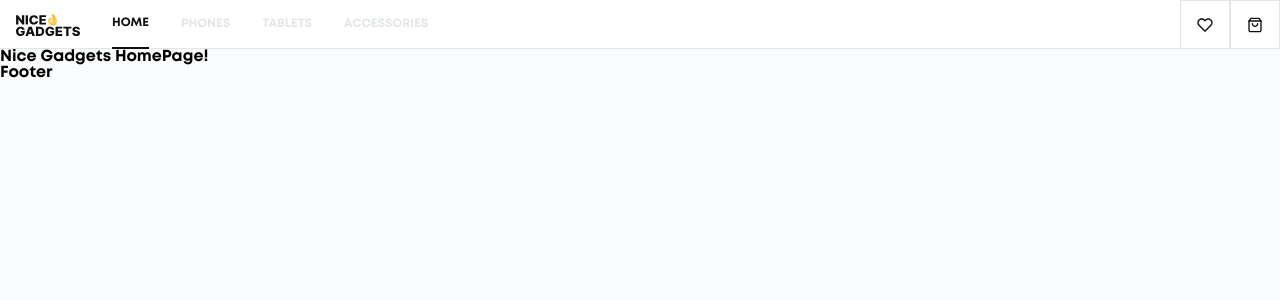
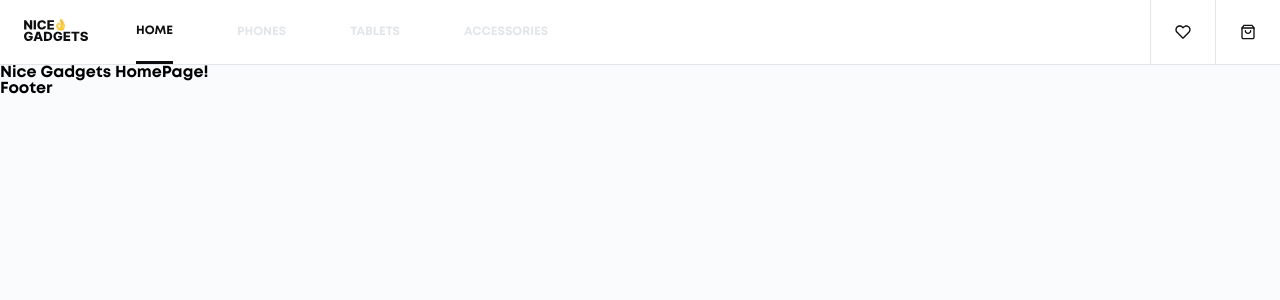
Before and after one commit to Hexa-Coders-aug23/product_catalog, a React (Create React App) app: page / in a window 1280 px wide. Shown: the top 300 px of the page. Built offline with nearby package versions, Linux system fonts and the light colour scheme.

Commit message:
header finished, Burger-folder created

```diff
--- /dev/null
+++ b/src/modules/shared/components/burger/index.tsx
@@ -0,0 +1 @@
+export * from './Burger';
--- a/src/modules/shared/components/header/Header.module.scss
+++ b/src/modules/shared/components/header/Header.module.scss
@@ -1,113 +1,128 @@
 @import '../../../../App.module.scss';
 
+@mixin displayPosition {
+  display: flex;
+  flex-direction: row;
+  justify-content: center;
+}
+
+@mixin pageNamePosition {
+  display: flex;
+  align-items: center;
+  font-family: 'Mont', sans-serif;
+  font-size: 12px;
+  font-weight: 800;
+  text-transform: uppercase;
+}
+
+@mixin iconPosition {
+  display: none;
+  background-repeat: no-repeat;
+  background-position: center;
+
+  @include onTablet {
+    display: block;
+    width: 48px;
+  }
+
+  @include onDesktop {
+    display: block;
+    width: 64px;
+  }
+}
+
 .header {
+  height: 48px;
+  gap: 16px;
+  @include displayPosition;
+  background-color: $color__white;
+  border-bottom: 1px solid $color__elements;
+
   @include onDesktop {
     height: 64px;
     gap: 24px;
   }
-
-  @include onTablet {
-    height: 48px;
-    gap: 16px;
 }
 
-  display: flex;
-  flex-direction: row;
-  background-color: $color__white;
-  border-bottom: 1px solid $color__elements;
+.logo {
+  margin: 14px 16px;
 
-  &__logo {
   @include onDesktop {
     margin: 19px 24px;
   }
+}
+
+.navbar {
+  height: 100%;
+  @include displayPosition;
 
   @include onTablet {
-      margin: 14px 16px;
+    gap: 32px;
   }
-  }
-}
-
-nav {
-  display: flex;
-  flex-direction: row;
-  justify-content: center;
-}
-.navbar {
-  &__block {
-    height: 100%;
-    max-width: 425px;
-    display: flex;
-    flex-direction: row;
-    align-items: center;
-    justify-content: space-between;
-    list-style: none;
-    padding: 0;
-    margin: 0;
 
   @include onDesktop {
     gap: 64px;
   }
+}
+
+.page {
+  text-decoration: none;
+  color: $color__elements;
+  @include displayPosition;
+}
+
+.pageName {
+  display: none;
 
   @include onTablet {
-      gap: 32px;
+    @include pageNamePosition;
+  }
+
+  @include onDesktop {
+    height: 100%;
+    @include pageNamePosition;
   }
 }
 
-  &__item {
-    font-family: 'Mont', sans-serif;
-    font-size: 12px;
-    font-weight: 800;
-    text-decoration: none;
-    text-transform: uppercase;
-    color: $color__elements;
-    justify-content: center;
+.icons {
+  width: 100%;
+  @include displayPosition;
+  justify-content: flex-end;
+}
 
-    &__name {
-      display: flex;
-      align-items: center;
+.icon {
+  width: 48px;
+  @include displayPosition;
+  border-left: 1px solid $color__elements;
+}
+
+.favourites {
+  background-image: url(../../../../static/icons/Favourites_Heart.svg);
+  @include iconPosition;
+}
+
+.cart {
+  background-image: url(../../../../static/icons/Shopping_bag_Cart.svg);
+  @include iconPosition;
+}
+
+.menu {
+  display: block;
+  background-image: url(../../../../static/icons/Menu.svg);
+  background-repeat: no-repeat;
+  background-position: center;
+
+  @include onTablet {
+    display: none;
+  }
 
   @include onDesktop {
-        height: 64px;
-      }
-
-      @include onTablet {
-        height: 48px;
+    display: none;
   }
 }
 
-    &__active {
-      color: $color__primary;
-      border-bottom: 2px solid $color__primary;
-    }
-  }
-
-  &__icons {
-    width: 100%;
-    display: flex;
-    flex-direction: row;
-    justify-content: flex-end;
-  }
-
-  &__icon {
-    display: flex;
-    justify-content: center;
-    align-items: center;
-    height: 100%;
-    border: 1px solid $color__elements;
-    border-bottom: none;
-
-    @include onDesktop {
-      width: 64px;
-    }
-
-    @include onTablet {
-      width: 48px;
-    }
-
-    &__active {
+.active {
   box-sizing: border-box;
   color: $color__primary;
-      border-bottom: 2px solid $color__primary;
+  border-bottom: 3px solid $color__primary;
 }
-  }
-}
--- a/src/modules/shared/components/header/Header.tsx
+++ b/src/modules/shared/components/header/Header.tsx
@@ -2,8 +2,6 @@ import React from 'react';
 import { NavLink } from 'react-router-dom';
 import cn from 'classnames';
 import logo from '../../../../static/logo/Nice_Gadgets_logo_combined.svg';
-import like from '../../../../static/icons/Favourites_Heart.svg';
-import cart from '../../../../static/icons/Shopping_bag_Cart.svg';
 import styles from './Header.module.scss';
 
 export const Header: React.FC = () => {
@@ -14,45 +12,47 @@ export const Header: React.FC = () => {
     { to: '/accessories', title: 'accessories' },
   ];
 
-  const icons = [
-    { to: '/favourites', title: 'favourites', src: like },
-    { to: '/cart', title: 'cart', src: cart },
-  ];
-
   return (
     <header className={styles.header}>
-      <NavLink to="/" className={styles.header__logo}>
+      <NavLink to="/" className={styles.logo}>
         <img src={logo} alt="nice_gadgets_logo" />
       </NavLink>
 
       <nav className={styles.navbar} data-cy="Nav">
-        <div className={styles.navbar__container}>
-          <div className={styles.navbar__block}>
         {tabs.map((tab) => (
           <NavLink
+            key={tab.title}
             to={tab.to}
-                className={({ isActive }) => cn(styles.navbar__item, {
-                  [styles.navbar__item__active]: isActive,
+            className={({ isActive }) => cn(styles.page, {
+              [styles.active]: isActive,
             })}
           >
-                <div className={styles.navbar__item__name}>{tab.title}</div>
+            <div className={styles.pageName}>{tab.title}</div>
           </NavLink>
         ))}
-          </div>
-        </div>
       </nav>
 
-      <div className={styles.navbar__icons}>
-        {icons.map((icon) => (
+      <div className={styles.icons}>
         <NavLink
-            to={icon.to}
-            className={({ isActive }) => cn(styles.navbar__icon, {
-              [styles.navbar__icon__active]: isActive,
+          to="/favourites"
+          className={({ isActive }) => cn([styles.icon], [styles.favourites], {
+            [styles.active]: isActive,
           })}
-          >
-            <img src={icon.src} alt={`${icon.title} icon`} />
-          </NavLink>
-        ))}
+        />
+
+        <NavLink
+          to="/cart"
+          className={({ isActive }) => cn([styles.icon], [styles.cart], {
+            [styles.active]: isActive,
+          })}
+        />
+
+        <NavLink
+          to="/menu"
+          className={({ isActive }) => cn([styles.icon], [styles.menu], {
+            [styles.active]: isActive,
+          })}
+        />
       </div>
     </header>
   );
```
Also changed, not shown: src/modules/shared/components/burger/Burger.tsx (added, +28 -0 lines), src/modules/shared/components/burger/Burger.module.scss (added). Lines whose indentation alone changed are shown as unchanged.
